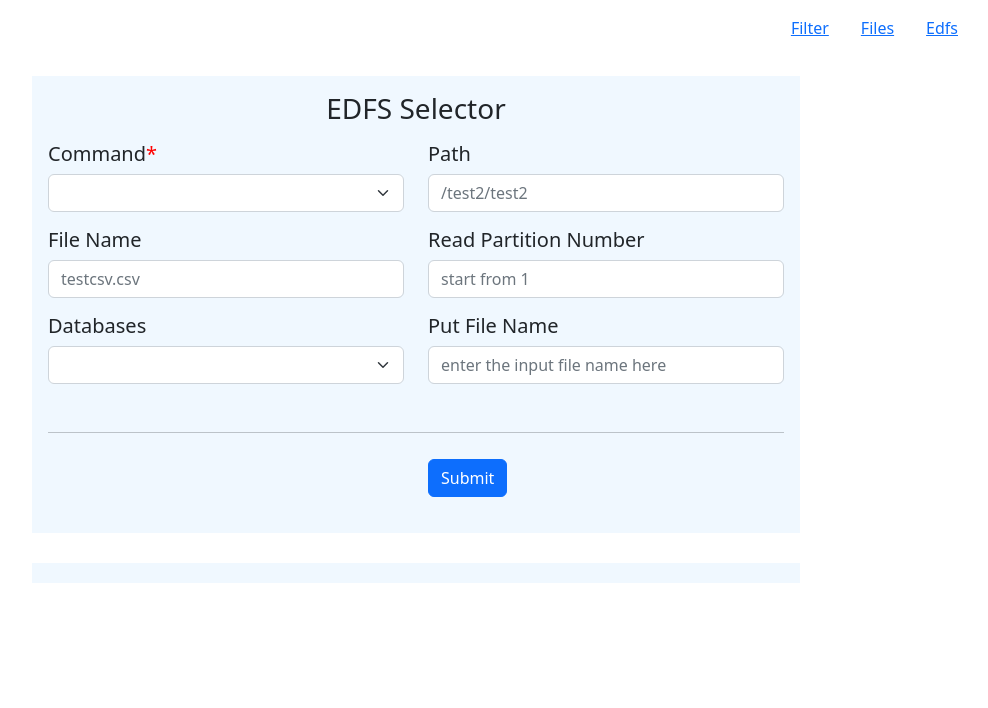
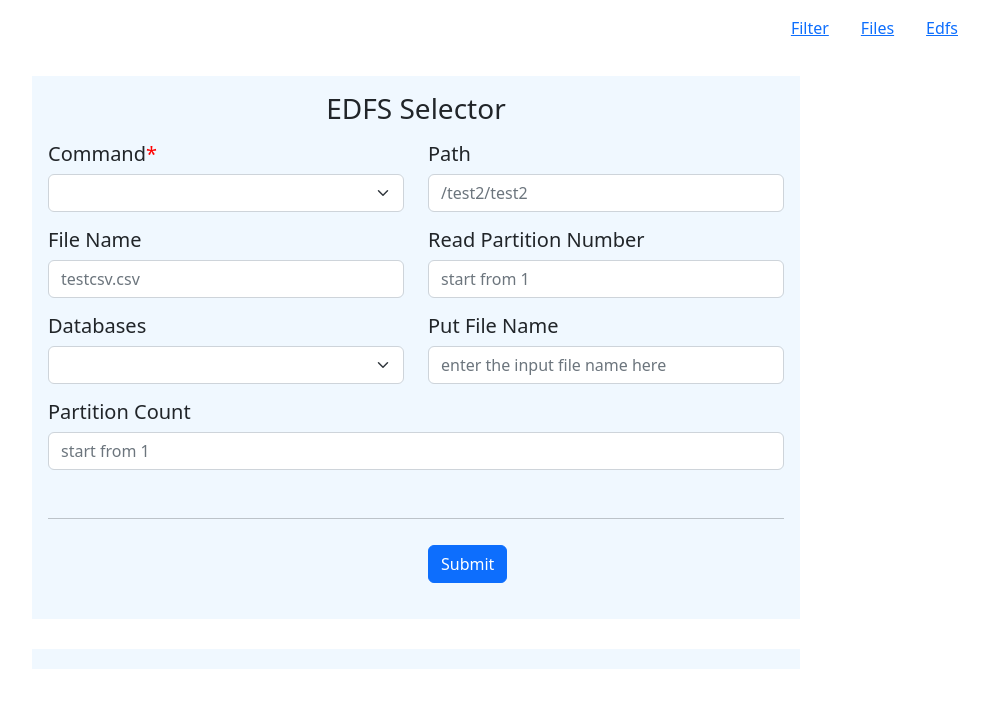
Before and after one commit to AndersonlLiu/dsci551FrontEnd, an Angular app in the folder dsciProject/: page /edfs-component in a window 1280 px wide. Shown: the top 708 px of the page, without its empty margins (224-1212 px from the left). Built offline with nearby package versions, Linux system fonts and the light colour scheme.

Commit message:
change front end

```diff
--- a/dsciProject/src/app/edfs/edfs.component.html
+++ b/dsciProject/src/app/edfs/edfs.component.html
@@ -43,6 +43,12 @@
         <input class="form-control" type="text" placeholder="enter the input file name here" formControlName="putfilename">
       </div>
     </div>
+    <div class="row mt-3">
+      <div class="col">
+        <h5>Partition Count</h5>
+        <input class="form-control" type="text" placeholder="start from 1" formControlName="partitioncount">
+      </div>
+    </div>
     <hr class="mt-5">
     <button class="btn btn-primary" id="submit">Submit</button>
   </form>
--- a/dsciProject/src/app/edfs/edfs.component.ts
+++ b/dsciProject/src/app/edfs/edfs.component.ts
@@ -40,13 +40,13 @@ export class EdfsComponent implements OnInit {
       filename: [''],
       readpartitionnumber: [''],
       database: [''],
-      putfilename: ['']
+      putfilename: [''],
+      partitioncount: ['']
   });
 
   }
 
   onSubmit() {
-    var count = 0;
     const putfilename = this.searchForm.value.putfilename;
     const new_putfilename= putfilename.replaceAll("/", "%2F");
     const command = this.searchForm.value.command;
@@ -57,6 +57,7 @@ export class EdfsComponent implements OnInit {
     console.log(filename);
     const readpartitionnumber = this.searchForm.value.readpartitionnumber;
     const database = this.searchForm.value.database;
+    const partitioncount = this.searchForm.value.partitioncount;
     if (["mkdir", "ls"].includes(command)) {
       this.url = "?directory_path=" + new_path;
     } else {
@@ -67,7 +68,6 @@ export class EdfsComponent implements OnInit {
     }
     if (typeof readpartitionnumber != 'undefined') {
       this.partition_num = "&partition_num=" + readpartitionnumber;
-      count = readpartitionnumber;
   }
 
     if (["mkdir", "rm"].includes(command)) {
@@ -83,7 +83,7 @@ export class EdfsComponent implements OnInit {
     }
     else if (command === 'put') {
       const body=JSON.stringify(this.request_body);
-      this.http.post<any>('http://127.0.0.1:5000/api/v1/put?db=' + database + '&file_src=' + new_putfilename + '&directory_path=' + new_path + '&partition_count=' + count, body).subscribe(
+      this.http.post<any>('http://127.0.0.1:5000/api/v1/put?db=' + database + '&file_src=' + new_putfilename + '&directory_path=' + new_path + '&partition_count=' + partitioncount, body).subscribe(
         (response) => {
         this.returnData = 'success';
       },
```
Also changed, not shown: 1 other file (tests, documents, lock files or other folders).
